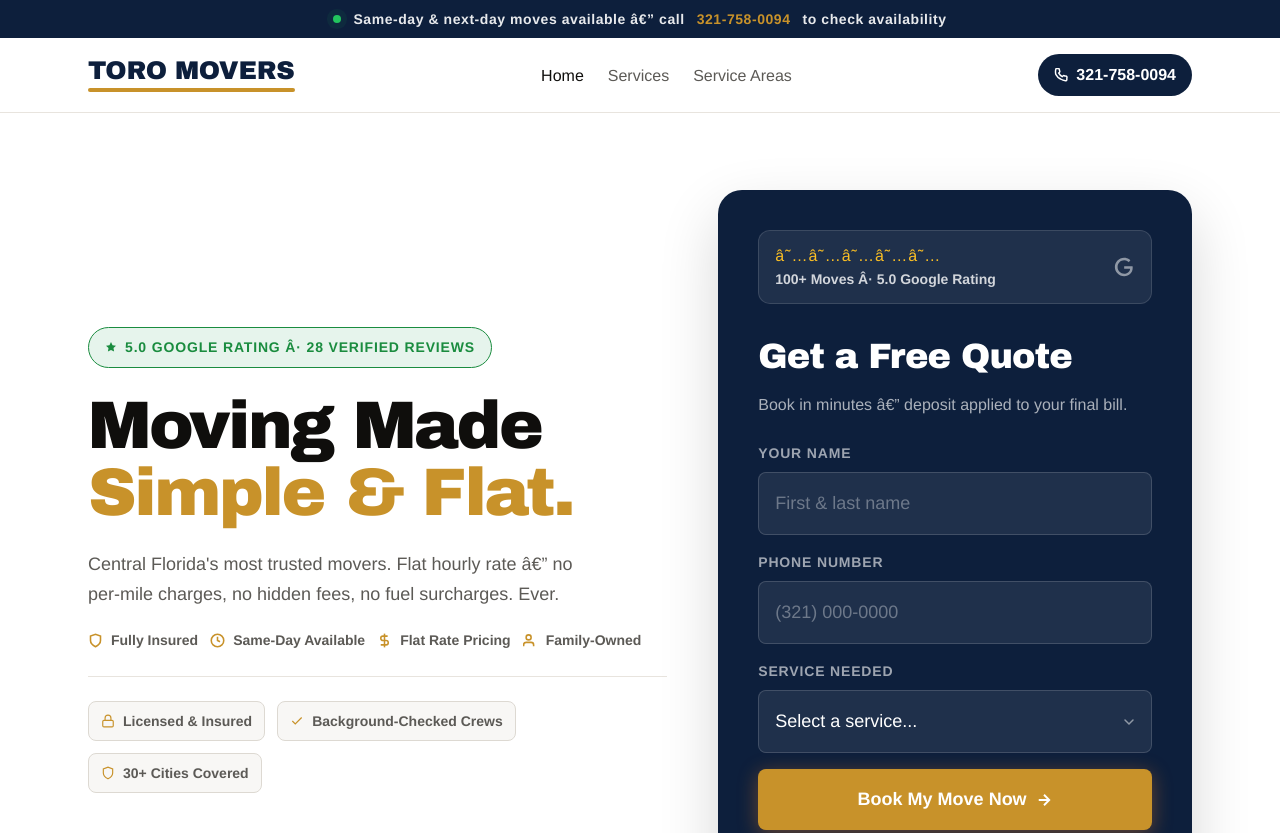
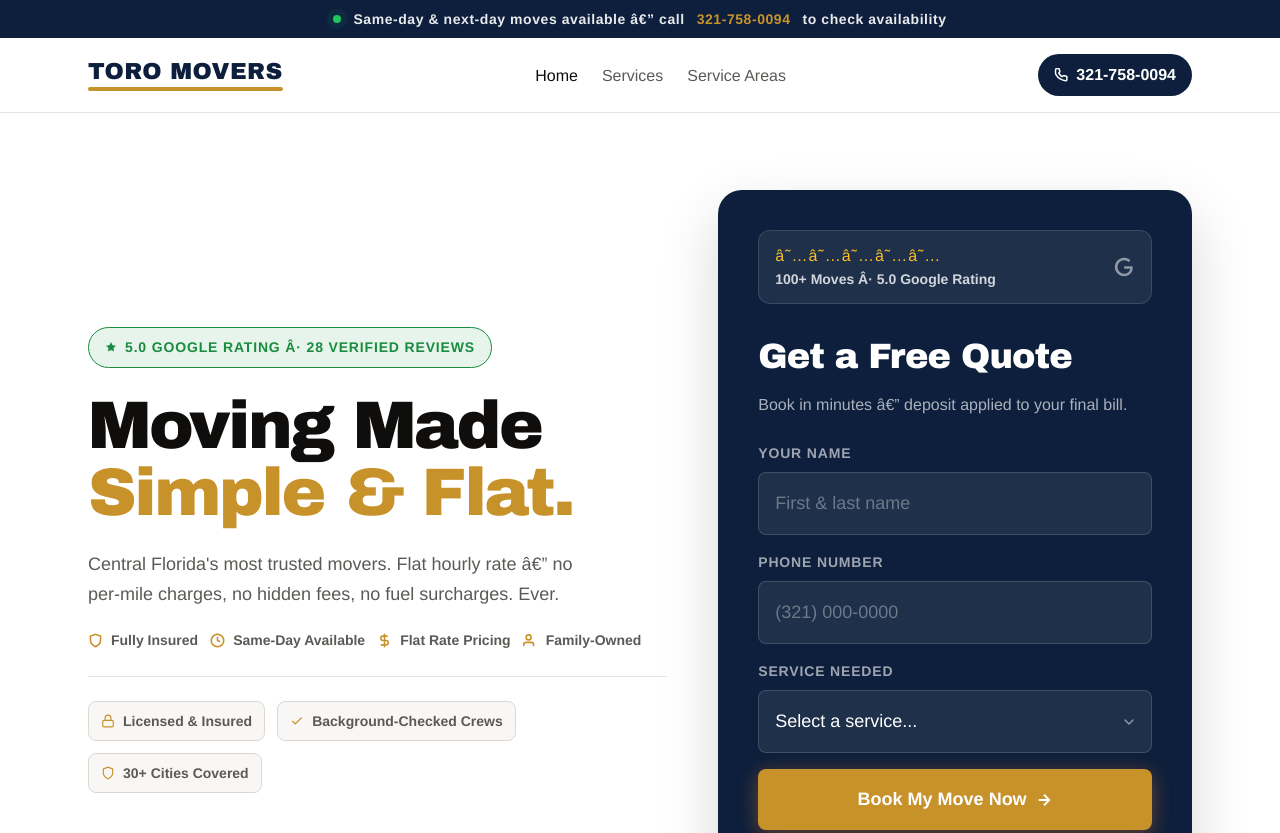
Before and after one commit to vynstudio/toromovers, a website: page index.html in a window 1280 px wide. Shown: the top 833 px of the page. Drawn offline with Linux system fonts and the light colour scheme; a web font is replaced by a local one.

Commit message:
fix: add text-transform uppercase to logo + faster font loading

```diff
--- a/style.css
+++ b/style.css
@@ -184,12 +184,13 @@ section { padding-block: clamp(var(--space-10), 7vw, var(--space-24)); }
 }
 .nav-wordmark-text {
   font-family: 'Cabinet Grotesk', 'Arial Black', Arial, sans-serif;
-  font-size: clamp(1.25rem, 1rem + 1vw, 1.6rem);
+  font-size: clamp(1.1rem, 0.9rem + 0.8vw, 1.45rem);
   font-weight: 900;
-  letter-spacing: -0.01em;
+  letter-spacing: 0.02em;
   color: #0D1F3C;
   white-space: nowrap;
   line-height: 1;
+  text-transform: uppercase;
 }
 .nav-wordmark-bar {
   display: block;
```
